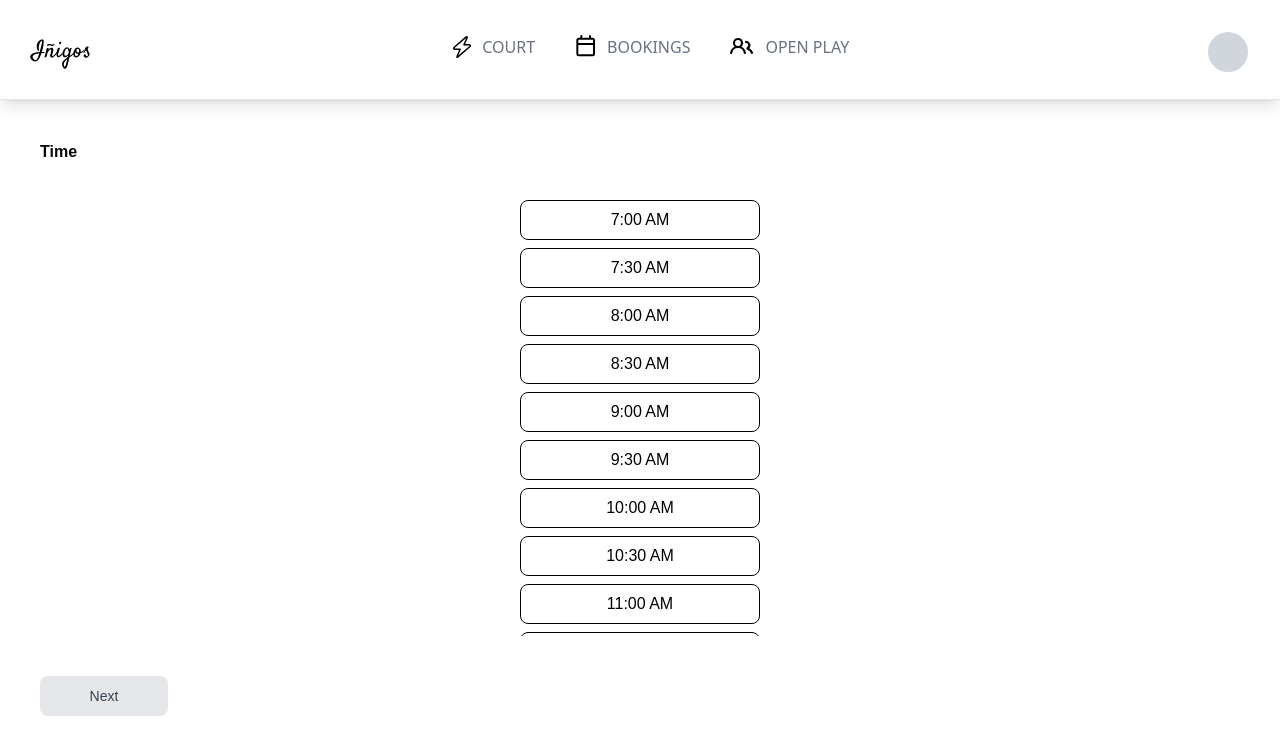
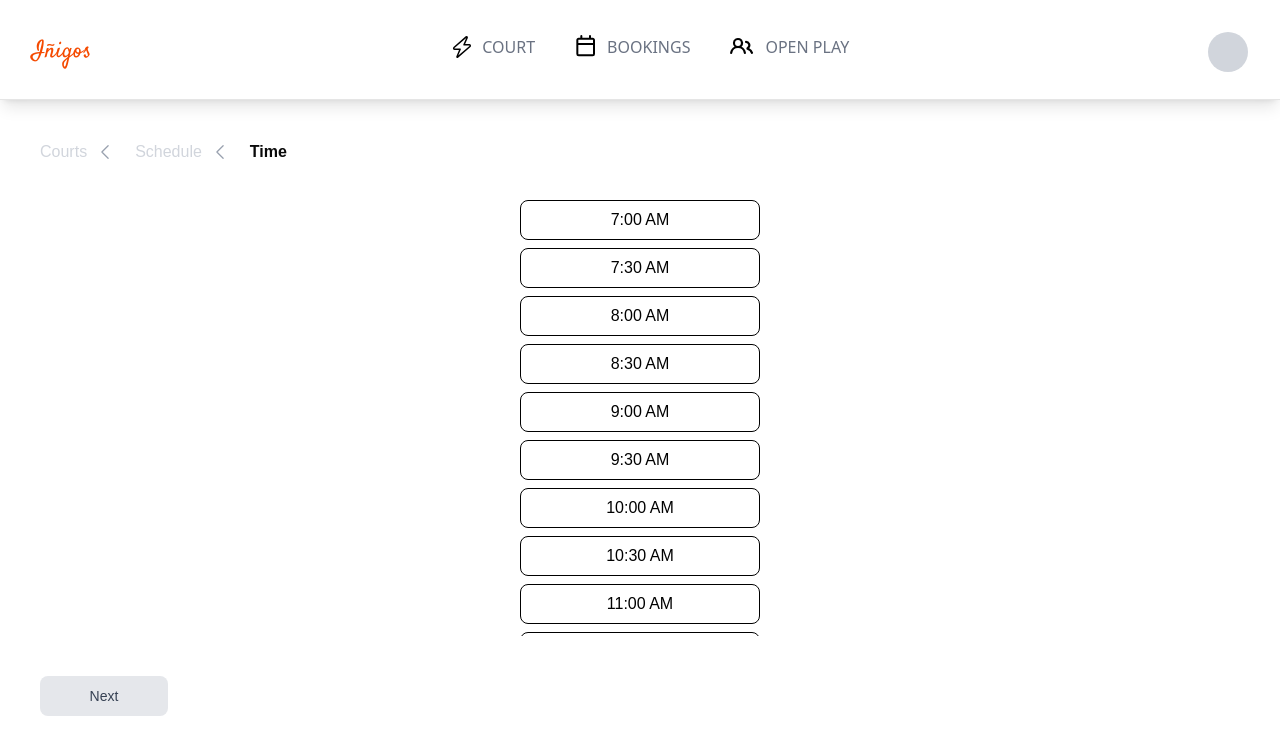
Before and after one commit to brendevs/Inigos-Sports-Center, a Next.js app: page /court/1/time in a window 1280 px wide. Shown: the top 754 px of the page. Built offline with nearby package versions, Linux system fonts and the light colour scheme.

Commit message:
(inigos-9):Available Court page UI

```diff
--- a/app/components/courtCard.tsx
+++ b/app/components/courtCard.tsx
@@ -52,8 +52,10 @@ export default function CourtsCard({ court }: Props) {
       </div>
 
       <Link href={ROUTES.COURT_DETAILS(court.id)}>
-        <div className="mt-2 bg-black h-10 w-full rounded-md flex justify-center items-center cursor-pointer">
-          <p className="font-sans text-white text-xs">Book Now</p>
+        <div className="mt-2 bg-orange-600 h-10 w-full rounded-md flex justify-center items-center cursor-pointer transition-colors duration-400 hover:bg-black">
+          <p className="font-sans text-white text-xs transition-colors duration-300 hover:text-black">
+            Book Now
+          </p>
         </div>
       </Link>
     </div>
--- a/app/court/[id]/time/available/page.tsx
+++ b/app/court/[id]/time/available/page.tsx
@@ -1,18 +1,97 @@
 export default function Available() {
   return (
-    <div className="p-10 bg-gray-50 flex flex-col gap-6 bg-white font-sans">
-      <div className="flex-col">
-        <div className="flex w-100 h-115 rounded-md">
-          <div className="flex-row w-full h-20 rounded-md flex-start p-2 text-gray-500 text-sm shadow-md">
-            <div className="h-16 w-16 bg-gray-300 rounded-md"></div>
+    <div className="p-10 bg-white flex flex-col gap-6 font-sans ">
+      <div>
+        <div className="flex flex-col md:flex-row gap-5 items-center">
+          <div className="flex items-center gap-2">
+            <div className="flex gap-2">
+              <h1 className="text-1xl text-gray-300 font-md font-sans">
+                Courts
+              </h1>
+            </div>
+            <svg
+              xmlns="http://www.w3.org/2000/svg"
+              fill="none"
+              viewBox="0 0 24 24"
+              strokeWidth="1.5"
+              stroke="currentColor"
+              className="h-5 w-5 text-gray-400 cursor-pointer"
+            >
+              <path
+                strokeLinecap="round"
+                strokeLinejoin="round"
+                d="M15.75 19.5L8.25 12l7.5-7.5"
+              />
+            </svg>
+          </div>
+
+          <div className="flex items-center gap-2">
+            <div className="flex gap-2">
+              <h1 className="text-1xl text-gray-300 font-md font-sans">
+                Schedule
+              </h1>
+            </div>
+            <svg
+              xmlns="http://www.w3.org/2000/svg"
+              fill="none"
+              viewBox="0 0 24 24"
+              strokeWidth="1.5"
+              stroke="currentColor"
+              className="h-5 w-5 text-gray-400 cursor-pointer"
+            >
+              <path
+                strokeLinecap="round"
+                strokeLinejoin="round"
+                d="M15.75 19.5L8.25 12l7.5-7.5"
+              />
+            </svg>
+          </div>
+          <h1 className="text-1xl font-semibold font-sans">Time</h1>
+        </div>
+        <div className="flex justify-center item-center mt-5">
+          <div
+            className="flex h-80  w-60 rounded-3xl bg-cover relative  justify-center "
+            style={{
+              backgroundImage:
+                "url('https://encrypted-tbn0.gstatic.com/images?q=tbn:ANd9GcQmRD6NwysCRmggetUCba_FEiKvKNhth8Wb9w&s')",
+            }}
+          >
+            <div className="absolute inset-0  rounded-md"></div>
+
+            <div className="relative w-60 h-80 rounded-3xl text-gray-500 text-sm shadow-xl overflow-hidden">
+              <div className="h-[50%]"></div>
+
+              <div className="h-[50%] bg-vlack/10 backdrop-blur-xs shadow-[-10_-0px_10px_-15px_rgba(0,0,0,0.1)] ">
+                <div>
+                  <p className=" text-white font-bold text-md mt-4 mx-4 h-[20%]">
+                    COURT 1
+                  </p>
+                  <div className="flex-col mx-4 h-[80%] mt-1 ">
+                    <div className=" h-19.5">
+                      <p className=" text-white font-thin text-xs  ">
+                        This court is located at the main ground This court will
+                        be available at 3:00 PM - 5:00 PM
+                      </p>
+                      <div className="flex border-1 h-4 w-12 rounded-xl text-xs justify-center text-white mt-2 gap-1">
+                        <p className="font bold">₱</p>
+                        <p className=""> 200</p>
+                      </div>
+                    </div>
+                    <div className="bg-white border-1 h-8  rounded-2xl shadow-xl">
+                      <p className="font-semibold text-gray-900 text-center mt-2 text-xs ">
+                        Reserve Now
+                      </p>
+                    </div>
+                  </div>
+                </div>
+              </div>
+            </div>
           </div>
         </div>
-
         <p className="text-center mt-3 text-gray-400 font-light">
           Select Available Court.
         </p>
 
-        {/* ✅ NEXT BUTTON */}
         <button className="mt-5 w-full bg-black text-white py-2 rounded-md hover:opacity-80">
           Next
         </button>
--- a/app/court/[id]/time/page.tsx
+++ b/app/court/[id]/time/page.tsx
@@ -2,13 +2,57 @@
 import { ROUTES } from "../../../src/constant/routes";
 import { useRouter } from "next/navigation";
 import TimePicker from "../../../components/Other/timePicker";
+import { Link } from "lucide-react";
 
 export default function Time() {
   const router = useRouter();
 
   return (
     <div className="p-10 bg-gray-50 flex flex-col gap-6 bg-white font-sans">
-      <h1 className="text-1xl font-semibold font-sans">Time</h1>
+      <div className="flex flex-col md:flex-row gap-5 items-center">
+        <div className="flex items-center gap-2">
+          <div className="flex gap-2">
+            <h1 className="text-1xl text-gray-300 font-md font-sans">Courts</h1>
+          </div>
+          <svg
+            xmlns="http://www.w3.org/2000/svg"
+            fill="none"
+            viewBox="0 0 24 24"
+            strokeWidth="1.5"
+            stroke="currentColor"
+            className="h-5 w-5 text-gray-400 cursor-pointer"
+          >
+            <path
+              strokeLinecap="round"
+              strokeLinejoin="round"
+              d="M15.75 19.5L8.25 12l7.5-7.5"
+            />
+          </svg>
+        </div>
+
+        <div className="flex items-center gap-2">
+          <div className="flex gap-2">
+            <h1 className="text-1xl text-gray-300 font-md font-sans">
+              Schedule
+            </h1>
+          </div>
+          <svg
+            xmlns="http://www.w3.org/2000/svg"
+            fill="none"
+            viewBox="0 0 24 24"
+            strokeWidth="1.5"
+            stroke="currentColor"
+            className="h-5 w-5 text-gray-400 cursor-pointer"
+          >
+            <path
+              strokeLinecap="round"
+              strokeLinejoin="round"
+              d="M15.75 19.5L8.25 12l7.5-7.5"
+            />
+          </svg>
+        </div>
+        <h1 className="text-1xl font-semibold font-sans">Time</h1>
+      </div>
 
       <div className="flex justify-center gap-10">
         <div className="flex-col justify-center">
--- a/app/header.tsx
+++ b/app/header.tsx
@@ -6,7 +6,10 @@ export default function Header() {
     <div className="flex flex-col h-25 w-full gap-4  bg-white p-8 shadow-lg items-center sticky top-0 z-50 bg-white w-full border-b">
       <div className="flex justify-between items-center w-full">
         <div>
-          <p style={{ fontFamily: "Satisfy" }} className="text-2xl text-black">
+          <p
+            style={{ fontFamily: "Satisfy" }}
+            className="text-2xl text-orange-600 "
+          >
             Iñigos
           </p>
         </div>
```
